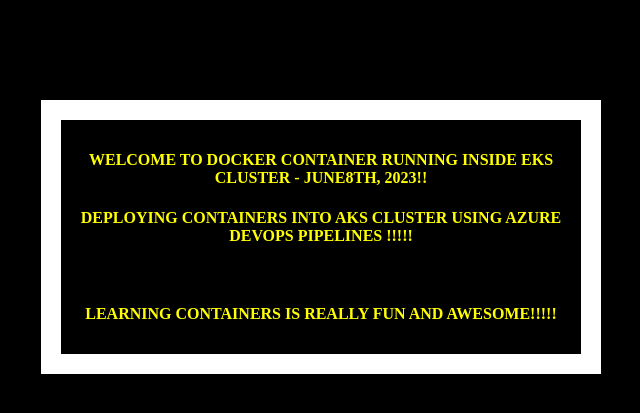
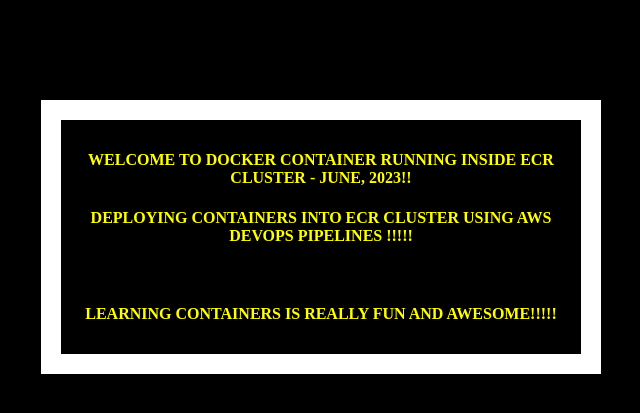
Before and after one commit to testidentity/pipe-application, a Flask app: page / in a window 1280 px wide. Shown: the top 413 px of the page, without its empty margins (319-959 px from the left). Run offline with Flask 2, Linux system fonts and the light colour scheme.

Commit message:
Update index.html

```diff
--- a/templates/index.html
+++ b/templates/index.html
@@ -19,8 +19,8 @@
   </head>
   <body>
     <div class="container">
-      <h4>Welcome to Docker Container running inside  EKS Cluster - June8th, 2023!!</h4>
-      <h4>Deploying Containers into AKS cluster using Azure Devops Pipelines !!!!!</h4>
+      <h4>Welcome to Docker Container running inside  ECR Cluster - June, 2023!!</h4>
+      <h4>Deploying Containers into ECR cluster using AWS Devops Pipelines !!!!!</h4>
       <br>
        <h4>Learning containers is really fun and awesome!!!!!</h4>
     </div>
```
